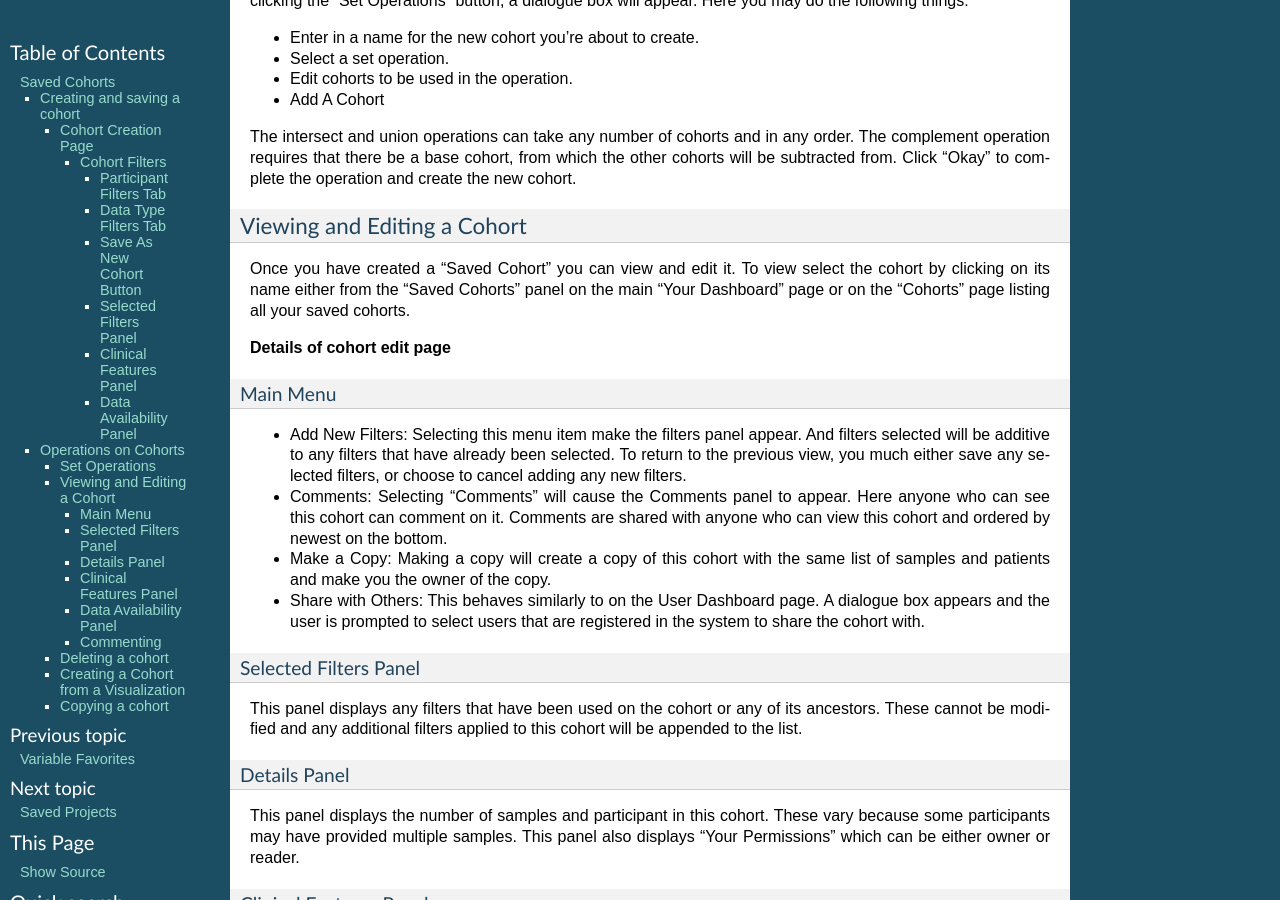
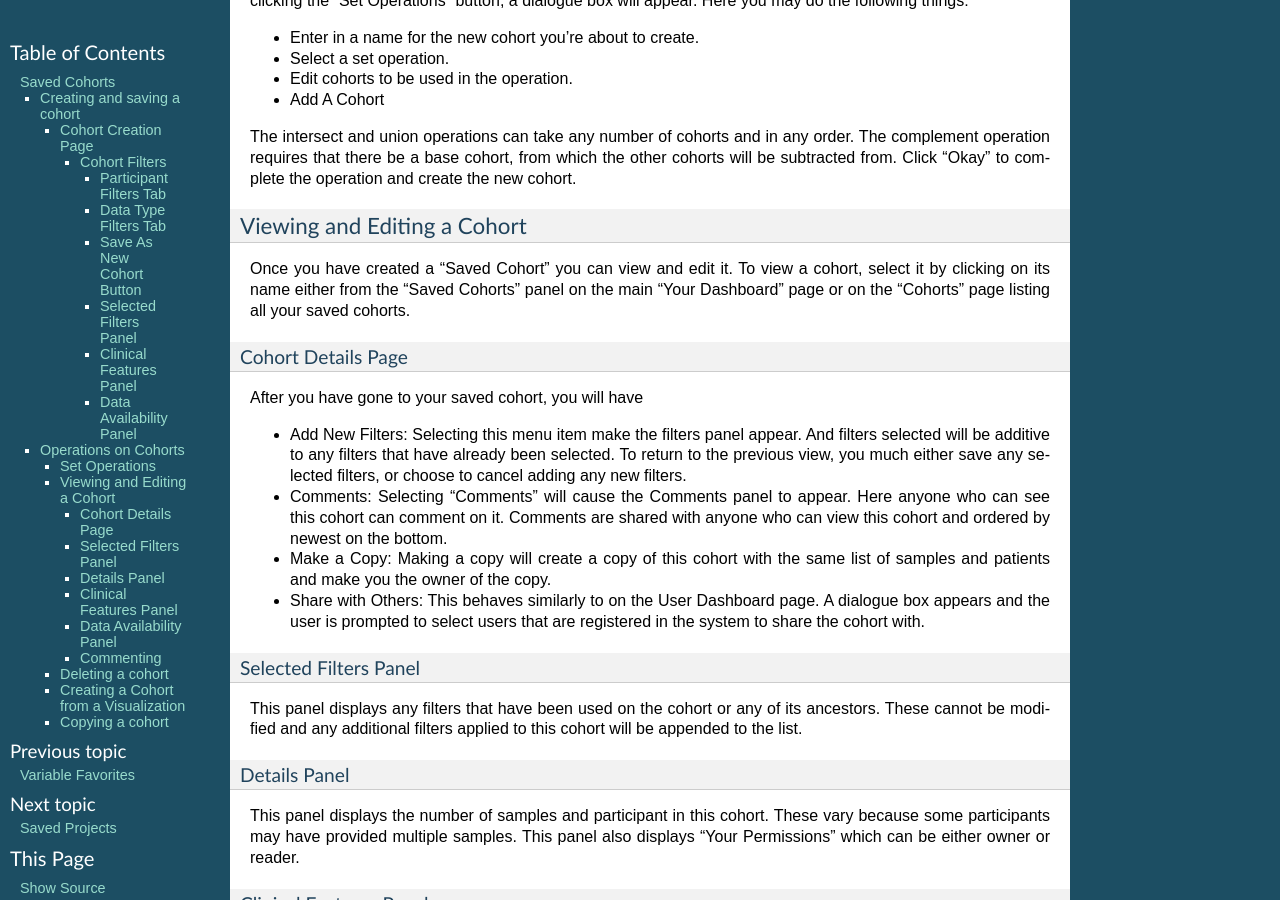
Before and after one commit to isb-cgc/readthedocs, a Sphinx documentation site: the page built from docs/source/sections/webapp/Saved-Cohorts.rst, in a window 1280 px wide and 900 px high, scrolled down 2080 px. Built offline with Sphinx 7.4.7, drawn with Linux system fonts in a browser that asks for light colours.

Commit message:
Update Saved-Cohorts.rst

```diff
--- a/docs/source/sections/webapp/Saved-Cohorts.rst
+++ b/docs/source/sections/webapp/Saved-Cohorts.rst
@@ -122,12 +122,13 @@ Click “Okay” to complete the operation and create the new cohort.
 
 Viewing and Editing a Cohort
 ================
-Once you have created a "Saved Cohort" you can view and edit it.  To view select the cohort by clicking on its name either from the "Saved Cohorts" panel on the main "Your Dashboard" page or on the "Cohorts" page listing all your saved cohorts.
+Once you have created a "Saved Cohort" you can view and edit it.  To view a cohort, select it by clicking on its name either from the "Saved Cohorts" panel on the main "Your Dashboard" page or on the "Cohorts" page listing all your saved cohorts.
 
-**Details of cohort edit page**
+Cohort Details Page
+-------------------
+After you have gone to your saved cohort, you will have
 
-Main Menu
----------
+
 
 * Add New Filters: Selecting this menu item make the filters panel appear. And filters selected will be additive to any filters that have already been selected. To return to the previous view, you much either save any selected filters, or choose to cancel adding any new filters.
 * Comments: Selecting “Comments” will cause the Comments panel to appear. Here anyone who can see this cohort can comment on it. Comments are shared with anyone who can view this cohort and ordered by newest on the bottom.
```
